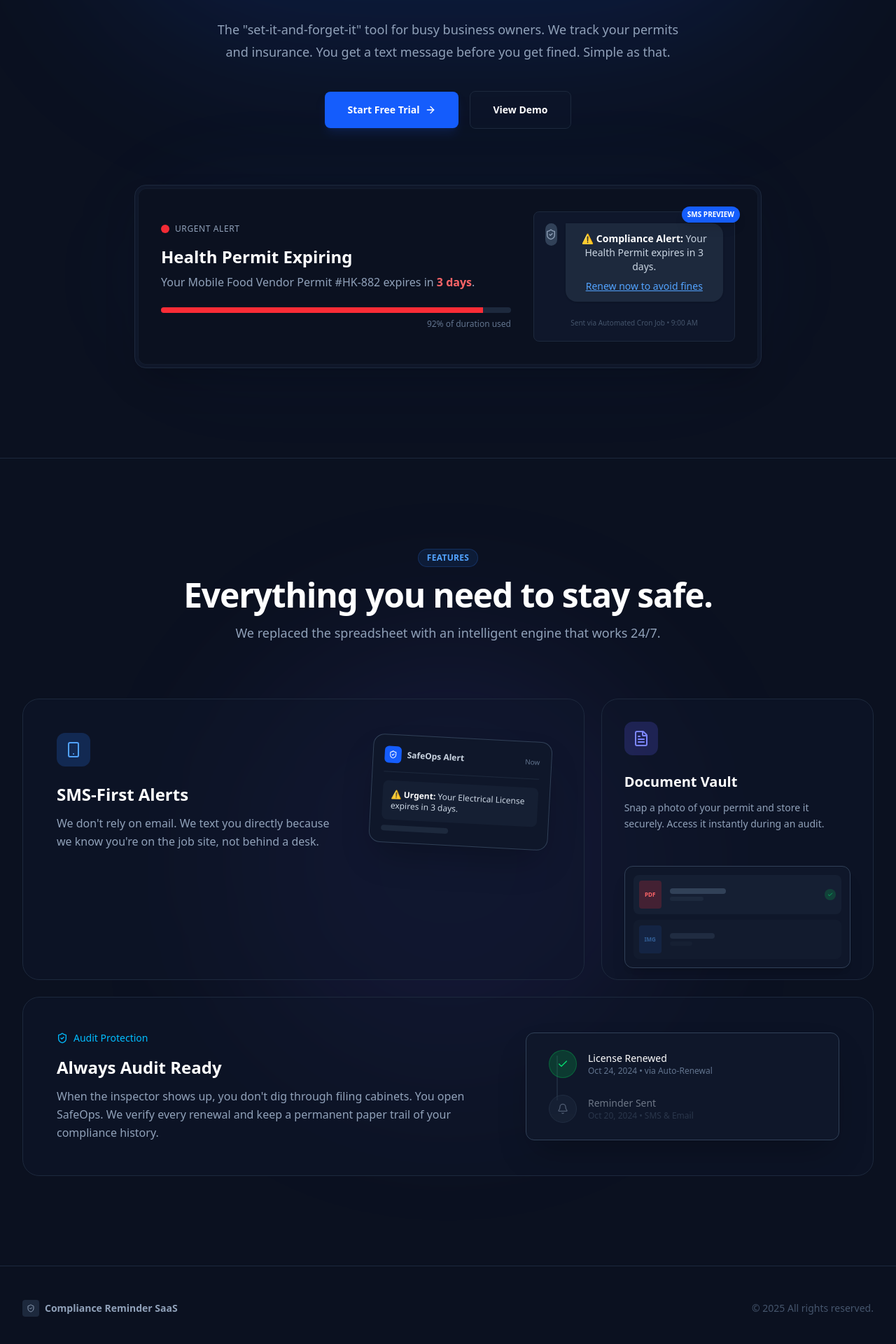
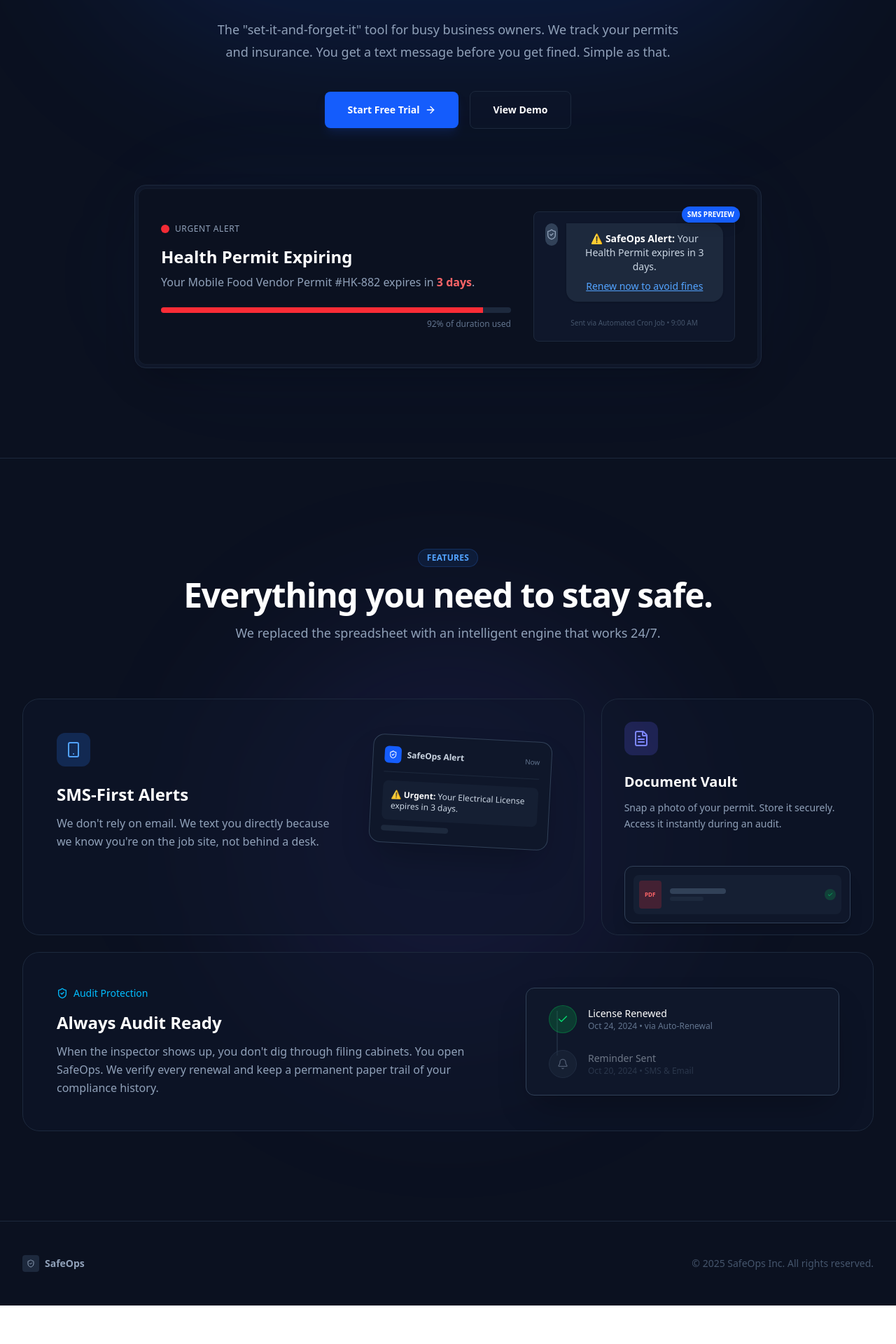
Before and after one commit to testqgw/SCP, a Next.js app: page / in a window 1280 px wide. Shown: the part 442-2362 px from the top of the page at 70% size. After the commit the page ends 2307 px from the top, so only its background shows below. Built offline with nearby package versions, Linux system fonts and the light colour scheme.

Commit message:
Final rebrand polish: Update footer to SafeOps and SafeOps Inc. copyright

```diff
--- a/app/page.tsx
+++ b/app/page.tsx
@@ -14,6 +14,7 @@
           <div className="w-8 h-8 bg-blue-600 rounded-lg flex items-center justify-center shadow-lg shadow-blue-900/20">
             <ShieldCheck className="w-5 h-5 text-white" />
           </div>
+          {/* ✅ UPDATED NAME */}
           <span>Safe<span className="text-blue-400">Ops</span></span>
         </div>
 
@@ -34,13 +35,11 @@
       <main className="relative z-10 pt-20 pb-20 lg:pt-32 lg:pb-32">
         <div className="mx-auto max-w-7xl px-6 lg:px-8 text-center">
 
-          {/* Trust Pill */}
           <div className="inline-flex items-center rounded-full border border-blue-500/30 bg-blue-900/20 px-4 py-1.5 text-sm font-medium text-blue-300 mb-8 shadow-[0_0_15px_-5px_rgba(59,130,246,0.5)]">
             <span className="flex h-2 w-2 rounded-full bg-blue-400 mr-2 animate-pulse"></span>
             New: SMS Alerts for Contractors
           </div>
 
-          {/* Headline */}
           <h1 className="mx-auto max-w-5xl text-5xl font-bold tracking-tight text-white sm:text-7xl mb-8 leading-tight">
             Stop Losing Revenue to <br />
             <span className="text-transparent bg-clip-text bg-gradient-to-r from-blue-400 to-indigo-400">
@@ -48,14 +47,12 @@
             </span>
           </h1>
 
-          {/* Human Bio (No AI nonsense) */}
           <p className="mx-auto max-w-2xl text-lg leading-8 text-slate-400 mb-10">
             The "set-it-and-forget-it" tool for busy business owners.
             We track your permits and insurance. You get a text message before you get fined.
             Simple as that.
           </p>
 
-          {/* Primary CTAs */}
           <div className="flex flex-col sm:flex-row items-center justify-center gap-4 mb-20">
             <Link
               href="/sign-up"
@@ -71,16 +68,13 @@
             </Link>
           </div>
 
-          {/* VISUAL DEMO: The "App Preview" */}
+          {/* APP PREVIEW */}
           <div className="relative max-w-4xl mx-auto">
-             {/* Glow behind the card */}
              <div className="absolute inset-0 bg-blue-500/5 blur-3xl rounded-full" />
 
-             {/* The Main Card */}
              <div className="relative bg-[#0F172A] border border-slate-800 rounded-2xl p-1 shadow-2xl">
                 <div className="bg-[#0B1120] rounded-xl border border-slate-800/50 p-8 flex flex-col items-center sm:flex-row gap-8">
 
-                   {/* Left side: Status */}
                    <div className="flex-1 text-left">
                       <div className="flex items-center gap-2 mb-4">
                          <div className="h-3 w-3 rounded-full bg-red-500 animate-pulse" />
@@ -89,14 +83,12 @@
                       <h3 className="text-2xl font-semibold text-white mb-2">Health Permit Expiring</h3>
                       <p className="text-slate-400 mb-6">Your Mobile Food Vendor Permit #HK-882 expires in <span className="text-red-400 font-bold">3 days</span>.</p>
 
-                      {/* Progress Bar */}
                       <div className="w-full bg-slate-800 h-2 rounded-full overflow-hidden">
                          <div className="bg-red-500 h-full w-[92%]" />
                       </div>
                       <p className="text-xs text-right text-slate-500 mt-2">92% of duration used</p>
                    </div>
 
-                   {/* Right side: The SMS Preview */}
                    <div className="w-full sm:w-72 bg-slate-900 rounded-lg border border-slate-800 p-4 relative">
                       <div className="absolute -top-2 -right-2 bg-blue-600 text-white text-[10px] font-bold px-2 py-1 rounded-full shadow-lg">
                          SMS PREVIEW
@@ -106,7 +98,7 @@
                             <ShieldCheck className="w-4 h-4 text-slate-400" />
                          </div>
                          <div className="bg-slate-800 rounded-2xl rounded-tl-none p-3 text-sm text-slate-300 shadow-sm">
-                            <p>⚠️ <span className="font-bold text-white">Compliance Alert:</span> Your Health Permit expires in 3 days.</p>
+                            <p>⚠️ <span className="font-bold text-white">SafeOps Alert:</span> Your Health Permit expires in 3 days.</p>
                             <p className="mt-2 text-blue-400 underline cursor-pointer">Renew now to avoid fines</p>
                          </div>
                       </div>
@@ -122,10 +114,8 @@
         </div>
       </main>
 
-      {/* FEATURES SECTION (Bento Grid Style) */}
+      {/* FEATURES SECTION (Bento Grid) */}
       <section className="relative z-10 py-32 bg-[#0B1120] border-t border-slate-800 overflow-hidden">
-
-        {/* Ambient Background Glow */}
         <div className="absolute top-1/2 left-1/2 -translate-x-1/2 -translate-y-1/2 w-[600px] h-[600px] bg-indigo-500/10 blur-[120px] rounded-full pointer-events-none" />
 
         <div className="mx-auto max-w-7xl px-6 lg:px-8 relative z-10">
@@ -143,9 +133,9 @@
 
           <div className="grid grid-cols-1 md:grid-cols-3 gap-6">
 
-            {/* FEATURE 1: SMS ALERTS (The Hero Feature - Spans 2 columns) */}
+            {/* FEATURE 1: SMS ALERTS */}
             <div className="md:col-span-2 bg-slate-900/50 border border-slate-800 rounded-3xl p-8 sm:p-12 relative overflow-hidden group hover:border-slate-700 transition-colors">
-              <div className="absolute inset-0 bg-gradient-to-br from-blue-500/5 via-transparent to-transparent opacity-0 group-hover:opacity-100 transition-opacity duration-500 pointer-events-none" />
+              <div className="absolute inset-0 bg-gradient-to-br from-blue-500/5 via-transparent to-transparent opacity-0 group-hover:opacity-100 transition-opacity duration-500" />
 
               <div className="relative z-10 flex flex-col sm:flex-row gap-12 items-center">
                 <div className="flex-1 text-left">
@@ -157,8 +147,6 @@
                     We don't rely on email. We text you directly because we know you're on the job site, not behind a desk.
                   </p>
                 </div>
-
-                {/* VISUAL: Mock Phone Notification */}
                 <div className="w-full sm:w-64 bg-[#0F172A] border border-slate-700 rounded-2xl p-4 shadow-2xl transform rotate-3 group-hover:rotate-0 transition-transform duration-500">
                    <div className="flex items-center gap-2 mb-3 border-b border-slate-800 pb-3">
                       <div className="w-6 h-6 bg-blue-600 rounded-md flex items-center justify-center"><ShieldCheck className="w-3 h-3 text-white"/></div>
@@ -173,19 +161,17 @@
               </div>
             </div>
 
-            {/* FEATURE 2: DOCUMENT VAULT (Vertical Card) */}
+            {/* FEATURE 2: DOCUMENT VAULT */}
             <div className="md:col-span-1 bg-slate-900/50 border border-slate-800 rounded-3xl p-8 relative overflow-hidden group hover:border-slate-700 transition-colors">
-              <div className="absolute inset-0 bg-gradient-to-bl from-indigo-500/5 via-transparent to-transparent opacity-0 group-hover:opacity-100 transition-opacity duration-500 pointer-events-none" />
+              <div className="absolute inset-0 bg-gradient-to-bl from-indigo-500/5 via-transparent to-transparent opacity-0 group-hover:opacity-100 transition-opacity duration-500" />
 
               <div className="w-12 h-12 rounded-xl bg-indigo-500/20 flex items-center justify-center mb-6">
                 <FileText className="w-6 h-6 text-indigo-400" />
               </div>
               <h3 className="text-xl font-semibold text-white mb-3">Document Vault</h3>
               <p className="text-slate-400 text-sm leading-relaxed mb-8">
-                Snap a photo of your permit and store it securely. Access it instantly during an audit.
+                Snap a photo of your permit. Store it securely. Access it instantly during an audit.
               </p>
-
-              {/* VISUAL: File Upload Graphic */}
               <div className="bg-[#0F172A] border border-slate-700 rounded-xl p-3 space-y-2 shadow-xl translate-y-4 group-hover:translate-y-2 transition-transform duration-500">
                  <div className="flex items-center gap-3 p-2 bg-slate-800/50 rounded-lg">
                     <div className="w-8 h-10 bg-red-500/20 rounded flex items-center justify-center"><span className="text-[8px] font-bold text-red-400">PDF</span></div>
@@ -195,19 +181,12 @@
                     </div>
                     <div className="w-4 h-4 rounded-full bg-green-500/20 flex items-center justify-center"><Check className="w-2 h-2 text-green-400" /></div>
                  </div>
-                 <div className="flex items-center gap-3 p-2 bg-slate-800/50 rounded-lg opacity-50">
-                    <div className="w-8 h-10 bg-blue-500/20 rounded flex items-center justify-center"><span className="text-[8px] font-bold text-blue-400">IMG</span></div>
-                    <div className="flex-1">
-                       <div className="h-2 w-16 bg-slate-700 rounded mb-1"></div>
-                       <div className="h-1.5 w-8 bg-slate-800 rounded"></div>
-                    </div>
-                 </div>
               </div>
             </div>
 
-            {/* FEATURE 3: AUDIT PROTECTION (Full width on bottom) */}
-            <div className="md:col-span-3 bg-slate-900/50 border border-slate-800 rounded-3xl p-8 sm:p-12 relative overflow-hidden group hover:border-slate-700 transition-colors">
-               <div className="absolute inset-0 bg-gradient-to-r from-sky-500/5 via-transparent to-transparent opacity-0 group-hover:opacity-100 transition-opacity duration-500 pointer-events-none" />
+            {/* FEATURE 3: AUDIT PROTECTION */}
+            <div className="md:col-span-3 lg:col-span-3 bg-slate-900/50 border border-slate-800 rounded-3xl p-8 sm:p-12 relative overflow-hidden group hover:border-slate-700 transition-colors">
+               <div className="absolute inset-0 bg-gradient-to-r from-sky-500/5 via-transparent to-transparent opacity-0 group-hover:opacity-100 transition-opacity duration-500" />
 
                <div className="flex flex-col sm:flex-row items-center gap-8">
                   <div className="flex-1 text-left sm:text-center lg:text-left">
@@ -221,13 +200,9 @@
                     </p>
                   </div>
 
-                  {/* VISUAL: Timeline */}
                   <div className="flex-1 w-full max-w-md bg-[#0F172A] border border-slate-700 rounded-xl p-6 shadow-2xl">
                      <div className="space-y-6 relative pl-2">
-                        {/* Line */}
                         <div className="absolute left-[19px] top-2 bottom-2 w-0.5 bg-slate-800" />
-
-                        {/* Item 1 */}
                         <div className="relative flex gap-4 items-center">
                            <div className="w-10 h-10 rounded-full bg-green-500/20 border border-green-500/30 flex items-center justify-center z-10">
                               <Check className="w-4 h-4 text-green-400" />
@@ -237,7 +212,6 @@
                               <p className="text-slate-500 text-xs">Oct 24, 2024 • via Auto-Renewal</p>
                            </div>
                         </div>
-                        {/* Item 2 */}
                         <div className="relative flex gap-4 items-center opacity-50">
                            <div className="w-10 h-10 rounded-full bg-slate-800 border border-slate-700 flex items-center justify-center z-10">
                               <Bell className="w-4 h-4 text-slate-400" />
@@ -256,17 +230,19 @@
         </div>
       </section>
 
-      {/* FOOTER (New) */}
+      {/* FOOTER */}
       <footer className="bg-[#0B1120] border-t border-slate-800 py-12">
         <div className="mx-auto max-w-7xl px-6 lg:px-8 flex flex-col md:flex-row justify-between items-center gap-6">
            <div className="flex items-center gap-2">
              <div className="w-6 h-6 bg-slate-800 rounded flex items-center justify-center">
                 <ShieldCheck className="w-3 h-3 text-slate-400" />
              </div>
-             <span className="text-slate-400 font-semibold text-sm">Compliance Reminder SaaS</span>
+             {/* ✅ UPDATED NAME */}
+             <span className="text-slate-400 font-semibold text-sm">SafeOps</span>
            </div>
            <div className="text-slate-600 text-sm">
-             © {new Date().getFullYear()} All rights reserved.
+             {/* ✅ UPDATED NAME */}
+             © {new Date().getFullYear()} SafeOps Inc. All rights reserved.
            </div>
         </div>
       </footer>
```
